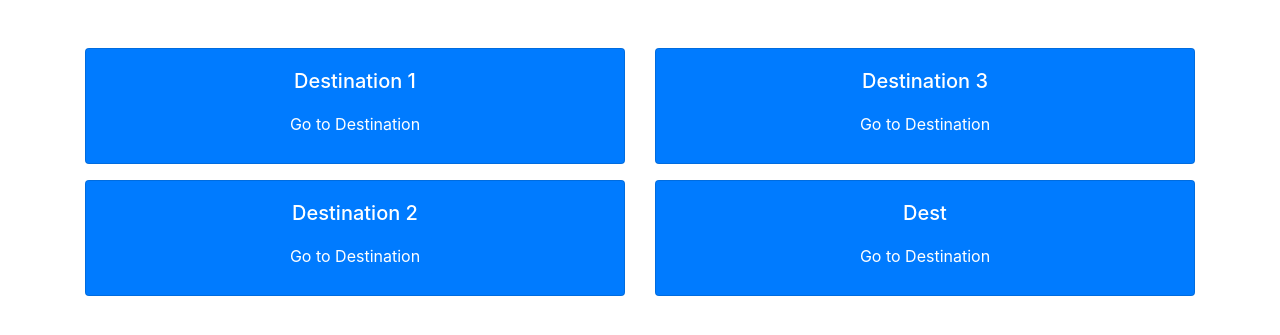
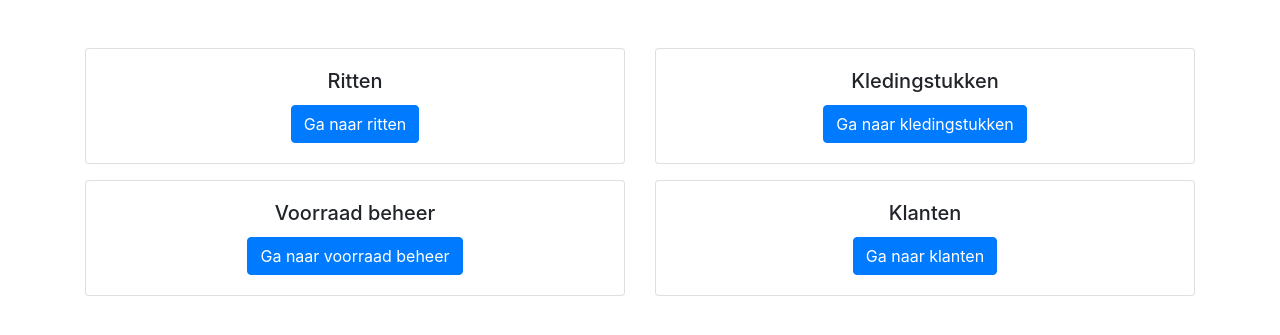
Before and after one commit to DeDaveyy/kringloop, a PHP site: page / in a window 1280 px wide. Shown: the part 56-391 px from the top of the page. Run offline with PHP 8.4, Linux system fonts and the light colour scheme.

Commit message:
Edit index.php

```diff
--- a/index.php
+++ b/index.php
@@ -1,14 +1,8 @@
 <?php
-include "./includes/header.includes.php";
+include ("./includes/header.includes.php");
 ?>
 
 <head>
-<style>
-    .card {
-      background-color: #007bff;
-      color: #fff; /* Text color for better contrast */
-    }
-</style>
 </head>
 <main class="mt-3">
 <div class="container mt-5">
@@ -17,15 +11,15 @@ include "./includes/header.includes.php";
     <div class="col-md-6">
       <div class="card mb-3">
         <div class="card-body d-flex flex-column align-items-center">
-          <h5 class="card-title">Destination 1</h5>
-          <button class="btn btn-primary"><a href="#destination1" class="text-white">Go to Destination</a></button>
+          <h5 class="card-title">Ritten</h5>
+          <button class="btn btn-primary"><a href="#destination1" class="text-white">Ga naar ritten</a></button>
         </div>
       </div>
 
       <div class="card">
         <div class="card-body d-flex flex-column align-items-center">
-          <h5 class="card-title">Destination 2</h5>
-          <button class="btn btn-primary"><a href="#destination2" class="text-white">Go to Destination</a></button>
+          <h5 class="card-title">Voorraad beheer</h5>
+          <button class="btn btn-primary"><a href="#destination2" class="text-white">Ga naar voorraad beheer</a></button>
         </div>
       </div>
     </div>
@@ -34,15 +28,15 @@ include "./includes/header.includes.php";
     <div class="col-md-6">
       <div class="card mb-3">
         <div class="card-body d-flex flex-column align-items-center">
-          <h5 class="card-title">Destination 3</h5>
-          <button class="btn btn-primary"><a href="#destination3" class="text-white">Go to Destination</a></button>
+          <h5 class="card-title">Kledingstukken</h5>
+          <button class="btn btn-primary"><a href="#destination3" class="text-white">Ga naar kledingstukken</a></button>
         </div>
       </div>
 
       <div class="card">
         <div class="card-body d-flex flex-column align-items-center">
-          <h5 class="card-title">Dest</h5>
-          <button class="btn btn-primary"><a href="#destination4" class="text-white">Go to Destination</a></button>
+          <h5 class="card-title">Klanten</h5>
+          <button class="btn btn-primary"><a href="#destination4" class="text-white">Ga naar klanten</a></button>
         </div>
       </div>
     </div>
```
Also changed, not shown: pages/categorie.php (added, +92 -0 lines), pages/voorraad.php (added, +7 -0 lines).
